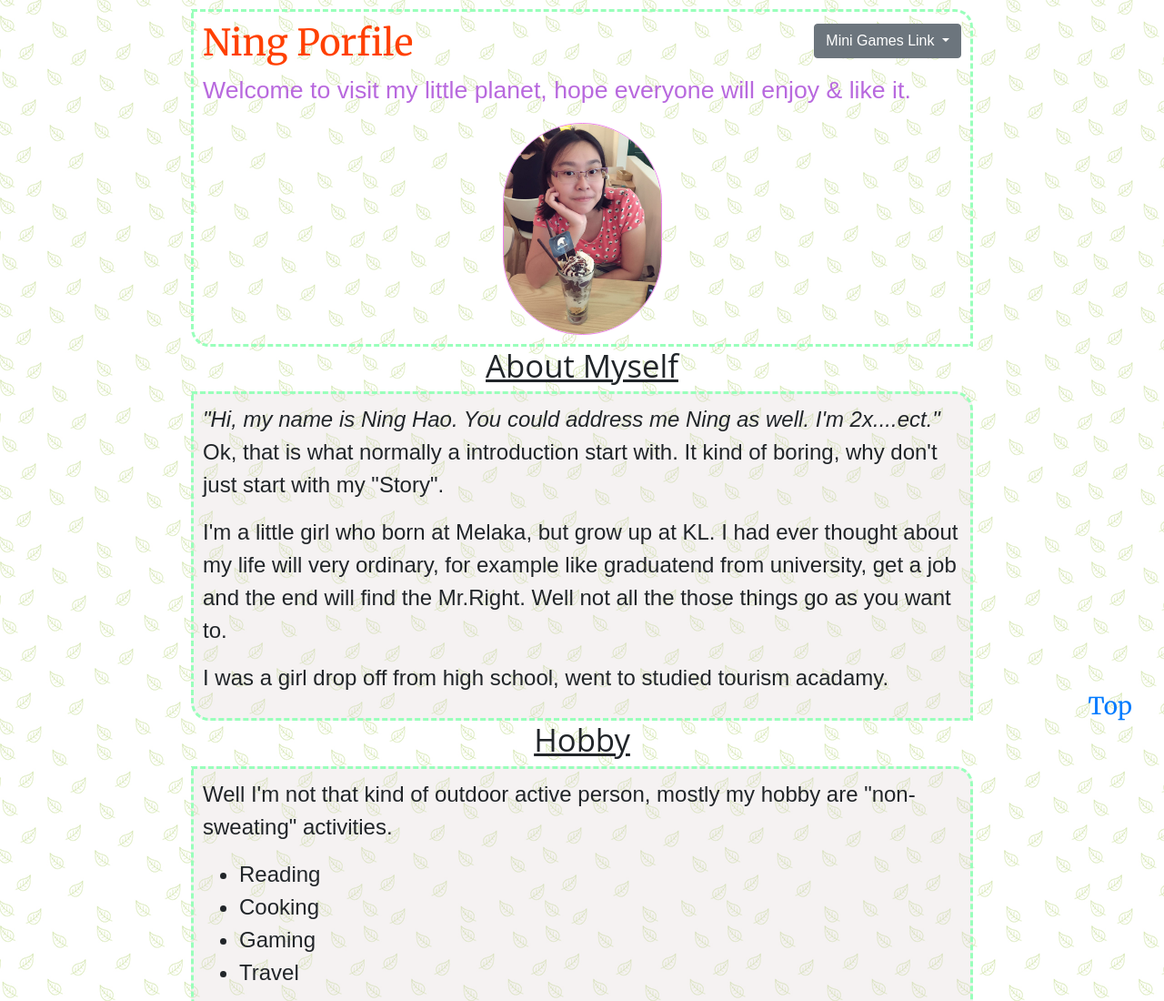
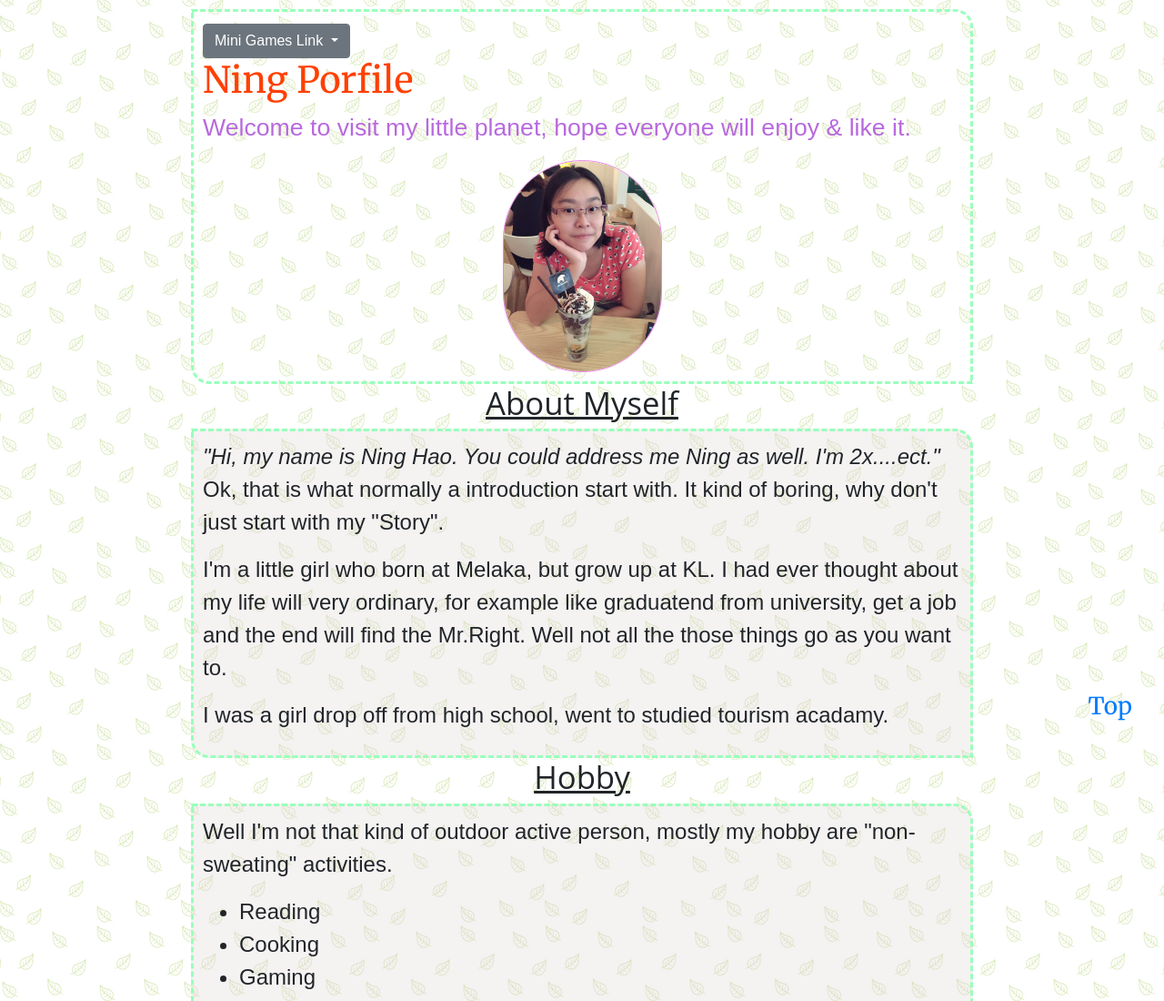
Before and after one commit to NingHaoHo/ninghao.github.io, a plain HTML site: page index.html in a window 1280 px wide. Shown: the top 1100 px of the page at 91% size. Drawn offline with nearby package versions, Linux system fonts and the light colour scheme; a web font is replaced by a local one.

Commit message:
Update style.css

```diff
--- a/style.css
+++ b/style.css
@@ -4,7 +4,7 @@
 
 }
 /* dropdown button */
-.dropdown{
+section dropdown{
     float: right;
 }
 /*body part*/
```
